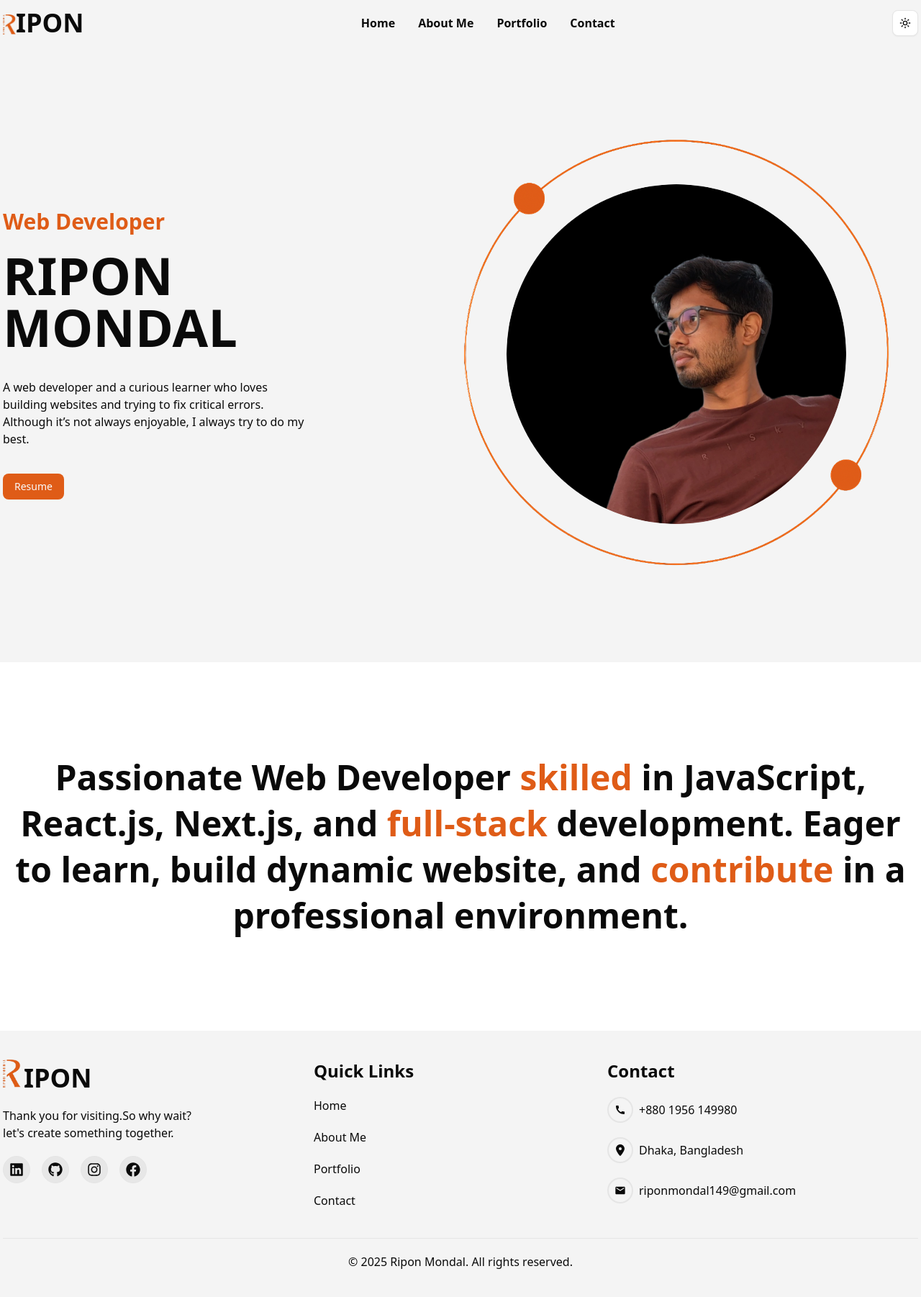
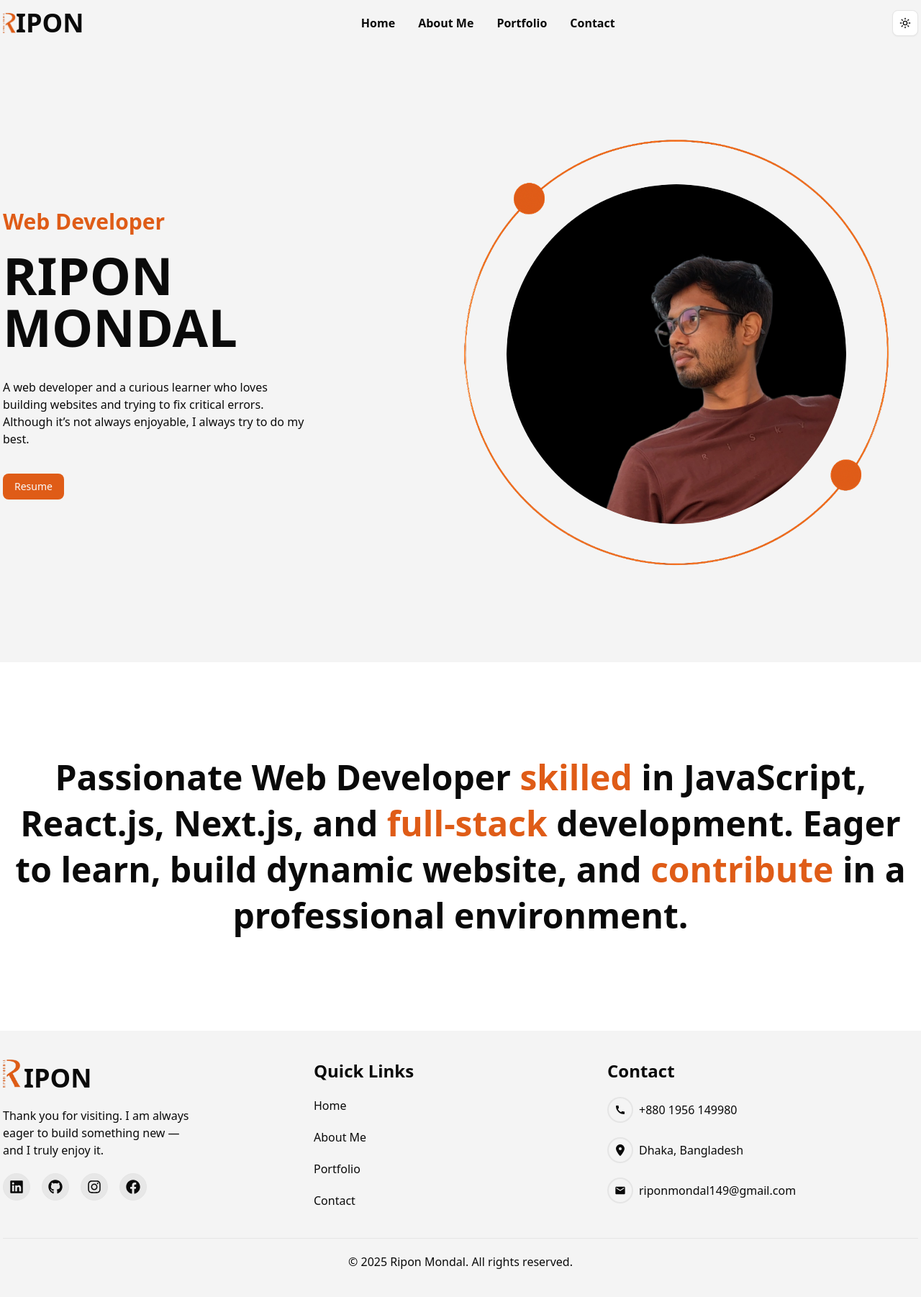
Before and after one commit to riponmondalbd/portfolio, a Next.js app: page / in a window 1280 px wide. Shown: the top 1802 px of the page at 72% size. Built offline with nearby package versions, Linux system fonts and the light colour scheme; what tailwindcss-animated would draw is missing.

Commit message:
fix footer and navbar bug

```diff
--- a/src/components/Footer/Footer.tsx
+++ b/src/components/Footer/Footer.tsx
@@ -19,9 +19,9 @@ export default function FooterSection() {
               <Image width={25} height={25} src={logoImage} alt="logo" />
               <span className="text-4xl font-semibold uppercase">ipon</span>
             </Link>
-            <p className="py-5 xl:w-2/3">
-              Thank you for visiting.So why wait? let's create something
-              together.
+            <p className="py-5 xl:w-2/3 text-center md:text-left">
+              Thank you for visiting. I am always eager to build something new —
+              and I truly enjoy it.
             </p>
 
             {/* social links */}
--- a/src/components/Navbar/Navbar.tsx
+++ b/src/components/Navbar/Navbar.tsx
@@ -34,13 +34,7 @@ export default function Navbar() {
           <div className="flex items-center justify-between py-3 px-1">
             <Link href={"/"}>
               <div className="flex items-center">
-                <Image
-                  src={logo}
-                  height={18}
-                  width={18}
-                  alt="main logo"
-                  className="mt-1"
-                />
+                <Image src={logo} height={18} width={18} alt="main logo" />
                 <span className="text-4xl font-semibold uppercase">ipon</span>
               </div>
             </Link>
```
